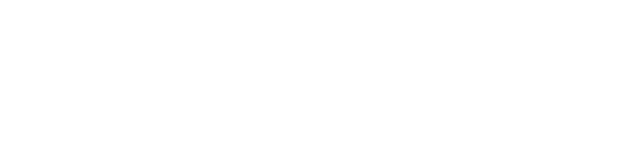
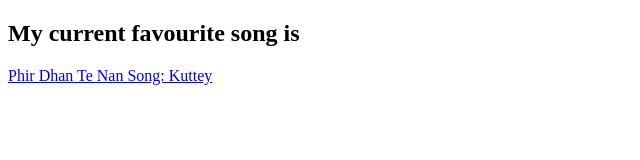
Before and after one commit to acciojob/favourite-song-ShubhamDhaktode555, a website: page main.html in a window 1280 px wide. Shown: the whole page, without its empty margins (0-640 px from the left). Drawn offline with Linux system fonts and the light colour scheme.

Commit message:
created a submission

```diff
--- a/main.html
+++ b/main.html
@@ -8,6 +8,12 @@
 
 <body>
 	<!-- the entire body must be written by student -->
+	<div>
+		<h2>
+My current favourite song is
+		</h2>
+		<a href="https://www.youtube.com/watch?v=5mx6RN2CV_I">Phir Dhan Te Nan Song: Kuttey</a>
+	</div>
     <script type="text/javascript" src="./script.js">
 </script>
 
```
